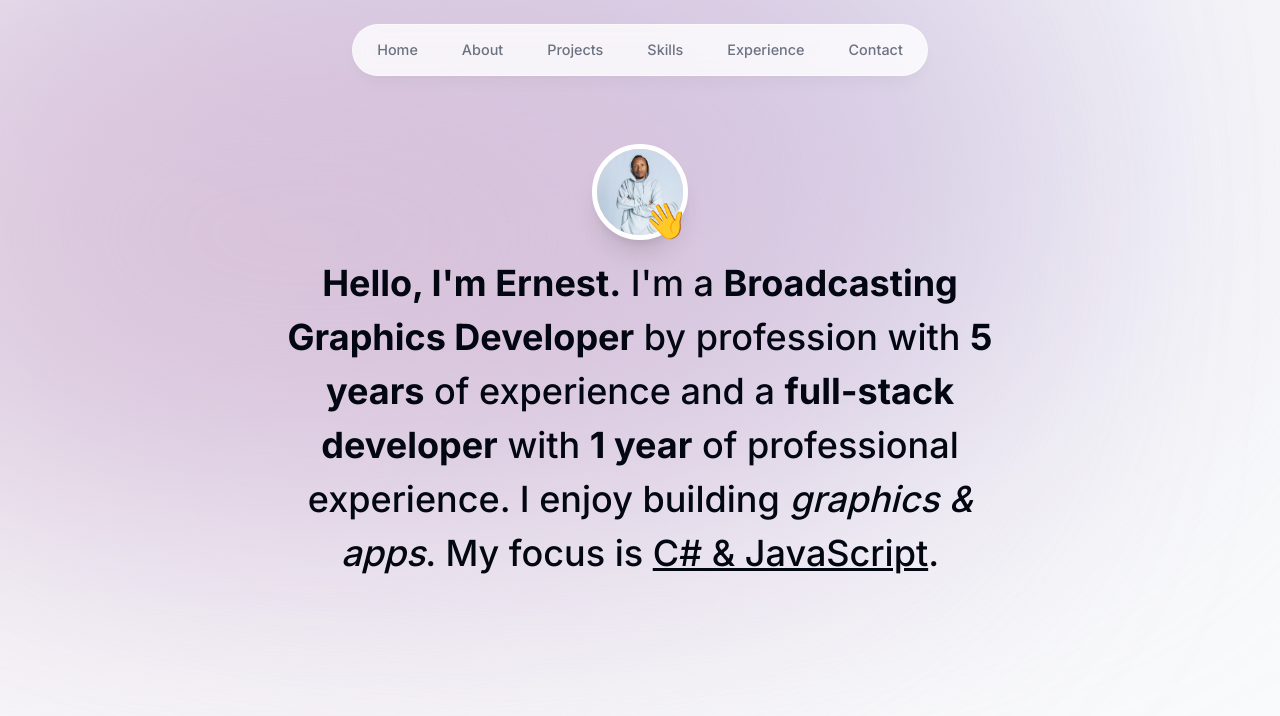
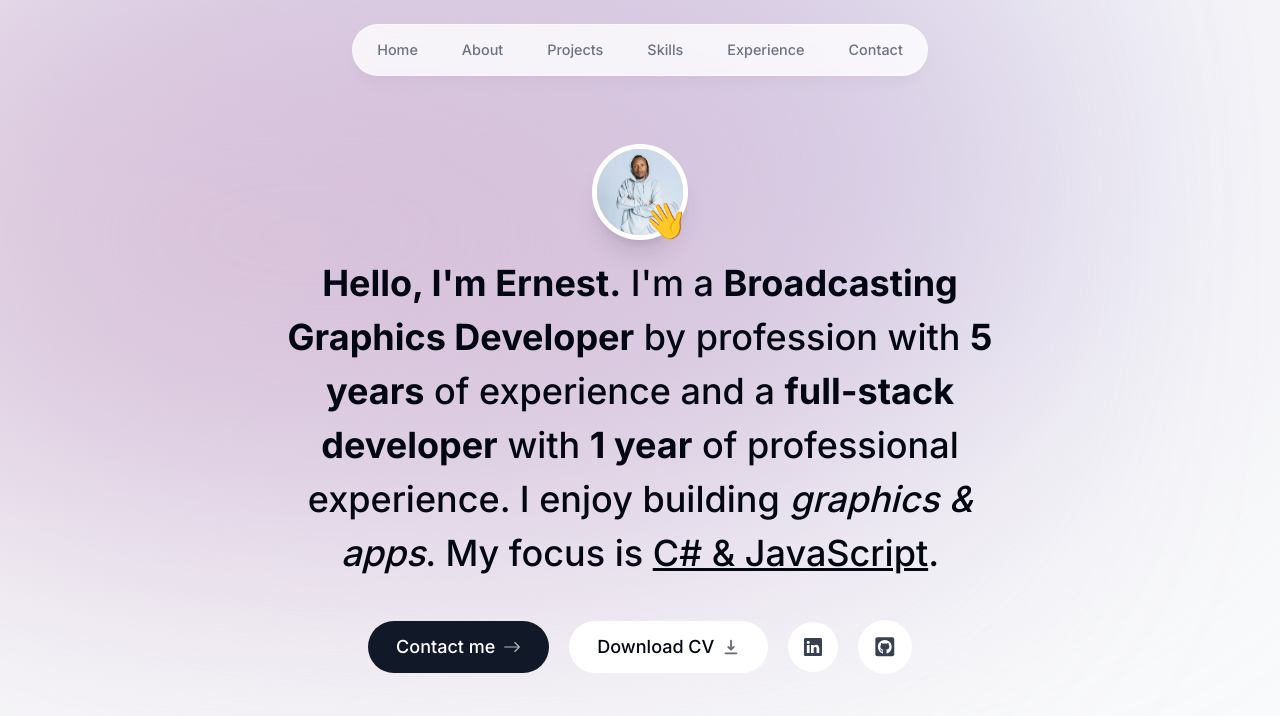
Before and after one commit to Tally2014/portfolio, a Next.js app: page / in a window 1280 px wide. Shown: the top 716 px of the page. Built offline with nearby package versions, Linux system fonts and the light colour scheme.

Commit message:
style - Add Intro buttons (Contact, Download and socials)

```diff
--- a/components/Intro.jsx
+++ b/components/Intro.jsx
@@ -2,6 +2,10 @@
 import React from "react";
 import Image from "next/image";
 import { motion } from "framer-motion";
+import Link from "next/link";
+import { BsArrowRight, BsLinkedin } from "react-icons/bs";
+import { HiDownload } from "react-icons/hi";
+import { FaGithubSquare } from "react-icons/fa";
 
 export default function Intro() {
   return (
@@ -55,6 +59,45 @@
         enjoy building <span className="italic">graphics & apps</span>. My focus
         is <span className="underline">C# & JavaScript</span>.
       </motion.h1>
+      <motion.div
+        className="flex flex-col sm:flex-row items-center justify-center gap-5 px-4 text-lg font-medium"
+        initial={{ opacity: 0, y: 100 }}
+        animate={{ opacity: 1, y: 0 }}
+        transition={{
+          delay: 0.1,
+        }}
+      >
+        <Link
+          href="#contact"
+          className="group bg-gray-900 text-white px-7 py-3 flex items-center gap-2 rounded-full
+          outline-none focus:scale-110 hover:scale-110 hover:bg-gray-950 active:scale-105 transition"
+        >
+          Contact me{" "}
+          <BsArrowRight className="opacity-70 group-hover:translate-x-1 transition" />
+        </Link>
+        <a
+          className="group bg-white px-7 py-3 flex items-center gap-2 rounded-full outline-none
+        focus:scale-110 hover:scale-110 active:scale-105 transition cursor-pointer borderBlack"
+          href="/CV.pdf"
+        >
+          Download CV{" "}
+          <HiDownload className="opacity-60 group-hover:translate-y-1 transition" />
+        </a>
+        <a
+          className="bg-white p-4 text-gray-700 hover:text-gray-950 flex items-center gap-2 rounded-full focus:scale-[1.15] hover:scale-[1.15] active:scale-105 transition cursor-pointer borderBlack"
+          href="https://www.linkedin.com/in/montso-moalosi-25334b246/"
+          target="_blank"
+        >
+          <BsLinkedin />
+        </a>
+        <a
+          className="bg-white p-4 text-gray-700 flex items-center gap-2 text-[1.35rem] rounded-full focus:scale-[1.15] hover:scale-[1.15] hover:text-gray-950 active:scale-105 transition cursor-pointer borderBlack"
+          href="https://github.com/Tally2014"
+          target="_blank"
+        >
+          <FaGithubSquare />
+        </a>
+      </motion.div>
     </section>
   );
 }
```
